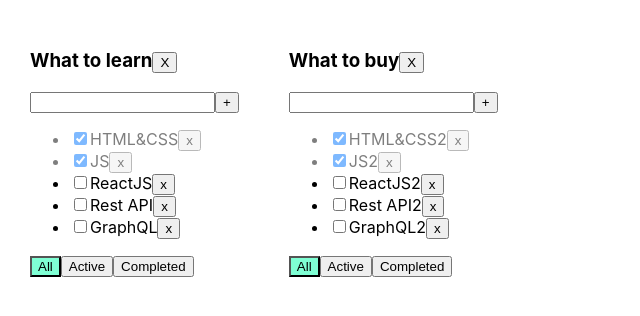
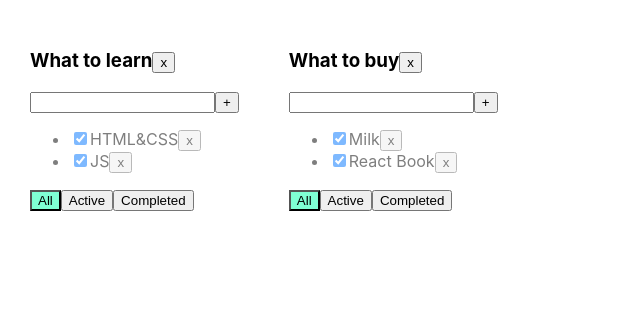
Before and after one commit to MrEvgeniy1989/todolist, a React (Create React App) app: page / in a window 1280 px wide. Shown: the top 316 px of the page, without its empty margins (0-640 px from the left). Built offline with nearby package versions, Linux system fonts and the light colour scheme.

Commit message:
Вторник_2_Игорь Начало занятия

```diff
--- a/src/App.tsx
+++ b/src/App.tsx
@@ -1,136 +1,119 @@
 import React, {useState} from 'react';
 import './App.css';
-import {TaskType, Todolist} from './TodoList';
+import {TaskType, Todolist} from './Todolist';
 import {v1} from 'uuid';
 
-export type FilterValuesType = 'all' | 'active' | 'completed';
-
-type TodolistsType = {
+export type FilterValuesType = "all" | "active" | "completed";
+type TodolistType = {
     id: string
     title: string
     filter: FilterValuesType
 }
 
-type TasksType = {
-    [key: string]: TaskType[]
+type TasksStateType = {
+    [key: string]: Array<TaskType>
 }
 
+
 function App() {
+    let todolistId1 = v1();
+    let todolistId2 = v1();
 
-    let todolistID1 = v1();
-    let todolistID2 = v1();
-
-    let [todolists, setTodolists] = useState<Array<TodolistsType>>([
-        {id: todolistID1, title: 'What to learn', filter: 'all'},
-        {id: todolistID2, title: 'What to buy', filter: 'all'},
+    let [todolists, setTodolists] = useState<Array<TodolistType>>([
+        {id: todolistId1, title: "What to learn", filter: "all"},
+        {id: todolistId2, title: "What to buy", filter: "all"}
     ])
 
-    let [tasks, setTasks] = useState<TasksType>({
-        [todolistID1]: [
-            {id: v1(), title: 'HTML&CSS', isDone: true},
-            {id: v1(), title: 'JS', isDone: true},
-            {id: v1(), title: 'ReactJS', isDone: false},
-            {id: v1(), title: 'Rest API', isDone: false},
-            {id: v1(), title: 'GraphQL', isDone: false},
+    let [tasks, setTasks] = useState<TasksStateType>({
+        [todolistId1]: [
+            {id: v1(), title: "HTML&CSS", isDone: true},
+            {id: v1(), title: "JS", isDone: true}
         ],
-        [todolistID2]: [
-            {id: v1(), title: 'HTML&CSS2', isDone: true},
-            {id: v1(), title: 'JS2', isDone: true},
-            {id: v1(), title: 'ReactJS2', isDone: false},
-            {id: v1(), title: 'Rest API2', isDone: false},
-            {id: v1(), title: 'GraphQL2', isDone: false},
+        [todolistId2]: [
+            {id: v1(), title: "Milk", isDone: true},
+            {id: v1(), title: "React Book", isDone: true}
         ]
     });
 
-    // let todolistId1 = v1();
-    // let todolistId2 = v1();
-    //
-    // let [todolists, setTodolists] = useState<Array<TodolistType>>([
-    //     {id: todolistId1, title: "What to learn"},
-    //     {id: todolistId2, title: "What to buy"}
-    // ])
-    //
-    // let [tasks, setTasks] = useState<TasksStateType>({
-    //     [todolistId1]:{
-    //         data:[
-    //             {id: v1(), title: "HTML&CSS1111", isDone: true},
-    //             {id: v1(), title: "JS1111", isDone: true}
-    //         ],
-    //         filter: "all"
-    //     } ,
-    //     [todolistId2]:{
-    //         data:[
-    //             {id: v1(), title: "HTML&CSS22222", isDone: true},
-    //             {id: v1(), title: "JS2222", isDone: true}
-    //         ],
-    //         filter: "all"
-    //     }
-    // });
 
-
-    const removeTodolist = (todolistID: string) => {
-        setTodolists(todolists.filter(el=>el.id !== todolistID))
-        delete tasks[todolistID]
+    function removeTask(id: string, todolistId: string) {
+        //достанем нужный массив по todolistId:
+        let todolistTasks = tasks[todolistId];
+        // перезапишем в этом объекте массив для нужного тудулиста отфилтрованным массивом:
+        tasks[todolistId] = todolistTasks.filter(t => t.id != id);
+        // засетаем в стейт копию объекта, чтобы React отреагировал перерисовкой
+        setTasks({...tasks});
     }
 
-    function removeTask(todolistID: string, taskId: string) {
-        setTasks({...tasks, [todolistID]: tasks[todolistID].filter(el => el.id !== taskId)})
-        // let filteredTasks = tasks.filter(t => t.id != id);
-        // setTasks(filteredTasks);
+    function addTask(title: string, todolistId: string) {
+        let task = {id: v1(), title: title, isDone: false};
+        //достанем нужный массив по todolistId:
+        let todolistTasks = tasks[todolistId];
+        // перезапишем в этом объекте массив для нужного тудулиста копией, добавив в начало новую таску:
+        tasks[todolistId] = [task, ...todolistTasks];
+        // засетаем в стейт копию объекта, чтобы React отреагировал перерисовкой
+        setTasks({...tasks});
     }
 
-    function addTask(todolistID: string, title: string) {
-        let newTask = {id: v1(), title: title, isDone: false};
-        setTasks({...tasks, [todolistID]: [newTask, ...tasks[todolistID]]})
-        // let task = {id: v1(), title: title, isDone: false};
-        // let newTasks = [task, ...tasks];
-        // setTasks(newTasks);
+    function changeStatus(id: string, isDone: boolean, todolistId: string) {
+        //достанем нужный массив по todolistId:
+        let todolistTasks = tasks[todolistId];
+        // найдём нужную таску:
+        let task = todolistTasks.find(t => t.id === id);
+        //изменим таску, если она нашлась
+        if (task) {
+            task.isDone = isDone;
+            // засетаем в стейт копию объекта, чтобы React отреагировал перерисовкой
+            setTasks({...tasks});
+        }
     }
 
-    function changeStatus(todolistID: string, taskId: string, isDone: boolean) {
-
-        setTasks({...tasks, [todolistID]: tasks[todolistID].map(el => el.id === taskId ? {...el, isDone} : el)})
-
-        // let task = tasks.find(t => t.id === taskId);
-        // if (task) {
-        //     task.isDone = isDone;
-        // }
-        //
-        // setTasks([...tasks]);
+    function changeFilter(value: FilterValuesType, todolistId: string) {
+        let todolist = todolists.find(tl => tl.id === todolistId);
+        if (todolist) {
+            todolist.filter = value;
+            setTodolists([...todolists])
+        }
     }
 
-    function changeFilter(todolistID: string, value: FilterValuesType) {
-        // setFilter(value);
-        setTodolists(todolists.map(el => el.id === todolistID ? {...el, filter: value} : el))
+    function removeTodolist(id: string) {
+        // засунем в стейт список тудулистов, id которых не равны тому, который нужно выкинуть
+        setTodolists(todolists.filter(tl => tl.id != id));
+        // удалим таски для этого тудулиста из второго стейта, где мы храним отдельно таски
+        delete tasks[id]; // удаляем св-во из объекта... значением которого являлся массив тасок
+        // засетаем в стейт копию объекта, чтобы React отреагировал перерисовкой
+        setTasks({...tasks});
     }
-
 
     return (
         <div className="App">
-            {todolists.map(el => {
-                let tasksForTodolist = tasks[el.id];
+            {
+                todolists.map(tl => {
+                    let allTodolistTasks = tasks[tl.id];
+                    let tasksForTodolist = allTodolistTasks;
 
-                if (el.filter === 'active') {
-                    tasksForTodolist = tasks[el.id].filter(t => !t.isDone);
-                }
-                if (el.filter === 'completed') {
-                    tasksForTodolist = tasks[el.id].filter(t => t.isDone);
-                }
-                return (
-                    <Todolist
-                        key={el.id}
-                        todolistID={el.id}
-                        title={el.title}
+                    if (tl.filter === "active") {
+                        tasksForTodolist = allTodolistTasks.filter(t => t.isDone === false);
+                    }
+                    if (tl.filter === "completed") {
+                        tasksForTodolist = allTodolistTasks.filter(t => t.isDone === true);
+                    }
+
+                    return <Todolist
+                        key={tl.id}
+                        id={tl.id}
+                        title={tl.title}
                         tasks={tasksForTodolist}
                         removeTask={removeTask}
                         changeFilter={changeFilter}
                         addTask={addTask}
                         changeTaskStatus={changeStatus}
-                        filter={el.filter}
+                        filter={tl.filter}
                         removeTodolist={removeTodolist}
                     />
-                )
-            })}
+                })
+            }
+
         </div>
     );
 }
--- a/src/TodoList.tsx
+++ b/src/TodoList.tsx
@@ -1,4 +1,4 @@
-import React, {ChangeEvent, KeyboardEvent, useState} from 'react';
+import React, {ChangeEvent, useState, KeyboardEvent} from 'react';
 import {FilterValuesType} from './App';
 
 export type TaskType = {
@@ -8,28 +8,28 @@
 }
 
 type PropsType = {
-    todolistID: string
+    id: string
     title: string
     tasks: Array<TaskType>
-    removeTask: (todolistID: string, taskId: string) => void
-    changeFilter: (todolistID: string, value: FilterValuesType) => void
-    addTask: (todolistID: string, title: string) => void
-    changeTaskStatus: (todolistID: string, taskId: string, isDone: boolean) => void
+    removeTask: (taskId: string, todolistId: string) => void
+    changeFilter: (value: FilterValuesType, todolistId: string) => void
+    addTask: (title: string, todolistId: string) => void
+    changeTaskStatus: (id: string, isDone: boolean, todolistId: string) => void
+    removeTodolist: (id: string) => void
     filter: FilterValuesType
-    removeTodolist: (todolistID: string) => void
 }
 
 export function Todolist(props: PropsType) {
-
-    let [title, setTitle] = useState('')
+    let [title, setTitle] = useState("")
     let [error, setError] = useState<string | null>(null)
 
     const addTask = () => {
-        if (title.trim() !== '') {
-            props.addTask(props.todolistID, title.trim());
-            setTitle('');
+        let newTitle = title.trim();
+        if (newTitle !== "") {
+            props.addTask(newTitle, props.id);
+            setTitle("");
         } else {
-            setError('Title is required');
+            setError("Title is required");
         }
     }
 
@@ -44,24 +44,21 @@
         }
     }
 
-    const onAllClickHandler = () => props.changeFilter(props.todolistID, 'all');
-    const onActiveClickHandler = () => props.changeFilter(props.todolistID, 'active');
-    const onCompletedClickHandler = () => props.changeFilter(props.todolistID, 'completed');
+    const removeTodolist = () => props.removeTodolist(props.id)
 
-    const removeTodolistHandler = () => {
-        props.removeTodolist(props.todolistID)
-    }
+    const onAllClickHandler = () => props.changeFilter("all", props.id);
+    const onActiveClickHandler = () => props.changeFilter("active", props.id);
+    const onCompletedClickHandler = () => props.changeFilter("completed", props.id);
 
     return <div>
-        <h3>
-            {props.title}
-            <button onClick={removeTodolistHandler}>X</button>
+        <h3> {props.title}
+            <button onClick={removeTodolist}>x</button>
         </h3>
         <div>
             <input value={title}
                    onChange={onChangeHandler}
                    onKeyPress={onKeyPressHandler}
-                   className={error ? 'error' : ''}
+                   className={error ? "error" : ""}
             />
             <button onClick={addTask}>+</button>
             {error && <div className="error-message">{error}</div>}
@@ -69,15 +66,14 @@
         <ul>
             {
                 props.tasks.map(t => {
-                    const onClickHandler = () => props.removeTask(props.todolistID, t.id)
+                    const onClickHandler = () => props.removeTask(t.id, props.id)
                     const onChangeHandler = (e: ChangeEvent<HTMLInputElement>) => {
-                        props.changeTaskStatus(props.todolistID, t.id, e.currentTarget.checked);
+                        let newIsDoneValue = e.currentTarget.checked;
+                        props.changeTaskStatus(t.id, newIsDoneValue, props.id);
                     }
 
-                    return <li key={t.id} className={t.isDone ? 'is-done' : ''}>
-                        <input type="checkbox"
-                               onChange={onChangeHandler}
-                               checked={t.isDone}/>
+                    return <li key={t.id} className={t.isDone ? "is-done" : ""}>
+                        <input type="checkbox" onChange={onChangeHandler} checked={t.isDone}/>
                         <span>{t.title}</span>
                         <button onClick={onClickHandler}>x</button>
                     </li>
@@ -85,13 +81,13 @@
             }
         </ul>
         <div>
-            <button className={props.filter === 'all' ? 'active-filter' : ''}
+            <button className={props.filter === 'all' ? "active-filter" : ""}
                     onClick={onAllClickHandler}>All
             </button>
-            <button className={props.filter === 'active' ? 'active-filter' : ''}
+            <button className={props.filter === 'active' ? "active-filter" : ""}
                     onClick={onActiveClickHandler}>Active
             </button>
-            <button className={props.filter === 'completed' ? 'active-filter' : ''}
+            <button className={props.filter === 'completed' ? "active-filter" : ""}
                     onClick={onCompletedClickHandler}>Completed
             </button>
         </div>
```
